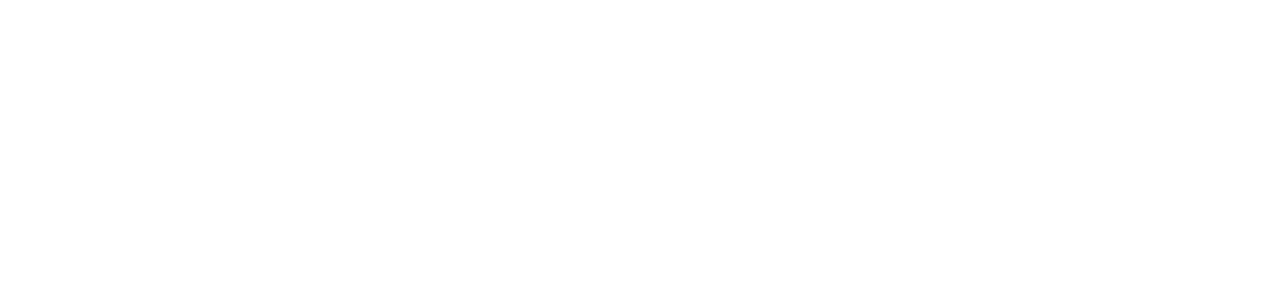
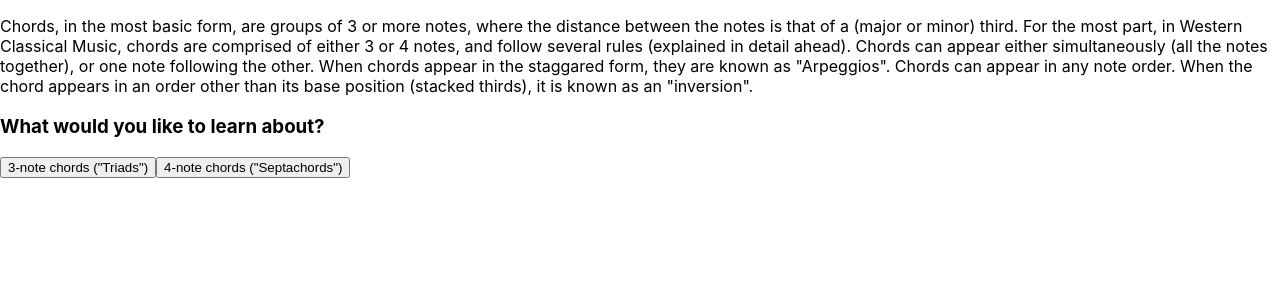
Before and after one commit to tzvik15/Chorder, a React (Create React App) app: page /learn in a window 1280 px wide. Shown: the top 300 px of the page. Built offline with nearby package versions, Linux system fonts and the light colour scheme.

Commit message:
logic of learn section in place, need to write actual text

```diff
--- a/src/components/learn/Learn.js
+++ b/src/components/learn/Learn.js
@@ -1,5 +1,6 @@
-import React from "react";
+import React, {useState} from "react";
 import "./learn.css";
+import {Link} from "react-router-dom"
 
 
 
@@ -8,10 +9,74 @@ import "./learn.css";
 
 const Learn =()=> {
 
+    const [buttons, setButtons] = useState({
+        q1: false,
+        triads: false,
+        septa:false,
+        inversions:false
+    })
 
+    const tri=()=> {
+        setButtons({...buttons, q1:true, triads:true, septa:false, inversions: false})
+    }
+
+    const sept=()=> {
+        setButtons({...buttons, q1:true, triads:false, septa:true, inversions:false})
+    }
+
+    const inv=()=> {
+        setButtons({...buttons, inversions:true})
+    }
+
+    const log=()=> {
+        console.log(buttons)
+    }
 
     return (
+        buttons.q1===false?
         <>
+        <p>
+            Chords, in the most basic form, are groups of 3 or more notes, where the distance between the notes is that of a (major or minor) third. For the most part, in Western Classical Music, chords are comprised of either 3 or 4 notes, and follow several rules (explained in detail ahead). Chords can appear either simultaneously (all the notes together), or one note following the other. When chords appear in the staggared form, they are known as "Arpeggios". Chords can appear in any note order. When the chord appears in an order other than its base position (stacked thirds), it is known as an "inversion".
+        </p>
+        <h3>What would you like to learn about?</h3>
+        <button onClick={tri}>3-note chords ("Triads")</button>
+        <button onClick={sept}>4-note chords ("Septachords")</button>
+
+        </>
+        :
+        buttons.q1===true && buttons.septa===false && buttons.triads===true && buttons.inversions===false?
+        <>
+        <h2>triad stuff</h2>
+        <button onClick={inv}>Inversions</button>
+        <button onClick={sept}>Septachords</button>
+        <button> <Link to="/">HOME!</Link></button>
+        </>
+        :
+        buttons.q1===true && buttons.triads===false && buttons.septa===true && buttons.inversions===false?
+        <>
+        <h2>septa stuff</h2>
+        <button onClick={inv}>Inversions</button>
+        <button onClick={tri}>Triads</button>
+        <button> <Link to="/">HOME!</Link></button>
+        </>
+        :
+        buttons.q1===true && buttons.triads===false && buttons.septa===true && buttons.inversions===true?
+        <>
+        <h2>septa inversions</h2>
+        <button onClick={tri}>Triads</button>
+        <button> <Link to="/">HOME!</Link></button>
+        </>
+        :
+        buttons.q1===true && buttons.triads===true && buttons.septa===false && buttons.inversions===true?
+        <>
+        <h2>triad inversions</h2>
+        <button onClick={sept}>Septachords</button>
+        <button> <Link to="/">HOME!</Link></button>
+        </>
+        :
+        <>
+        <h1>here</h1>
+        {log()}
         </>
     )
 }
```
